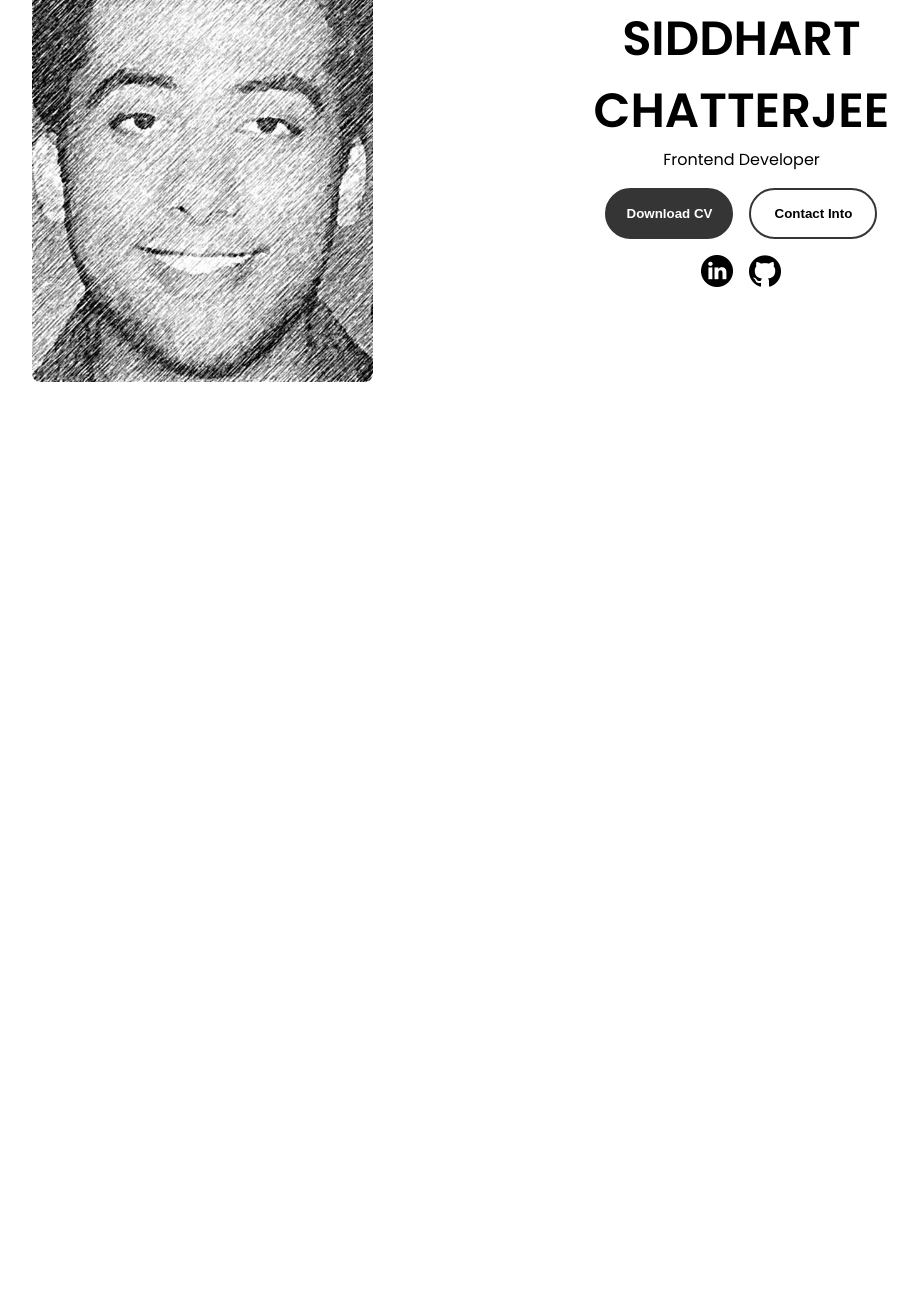
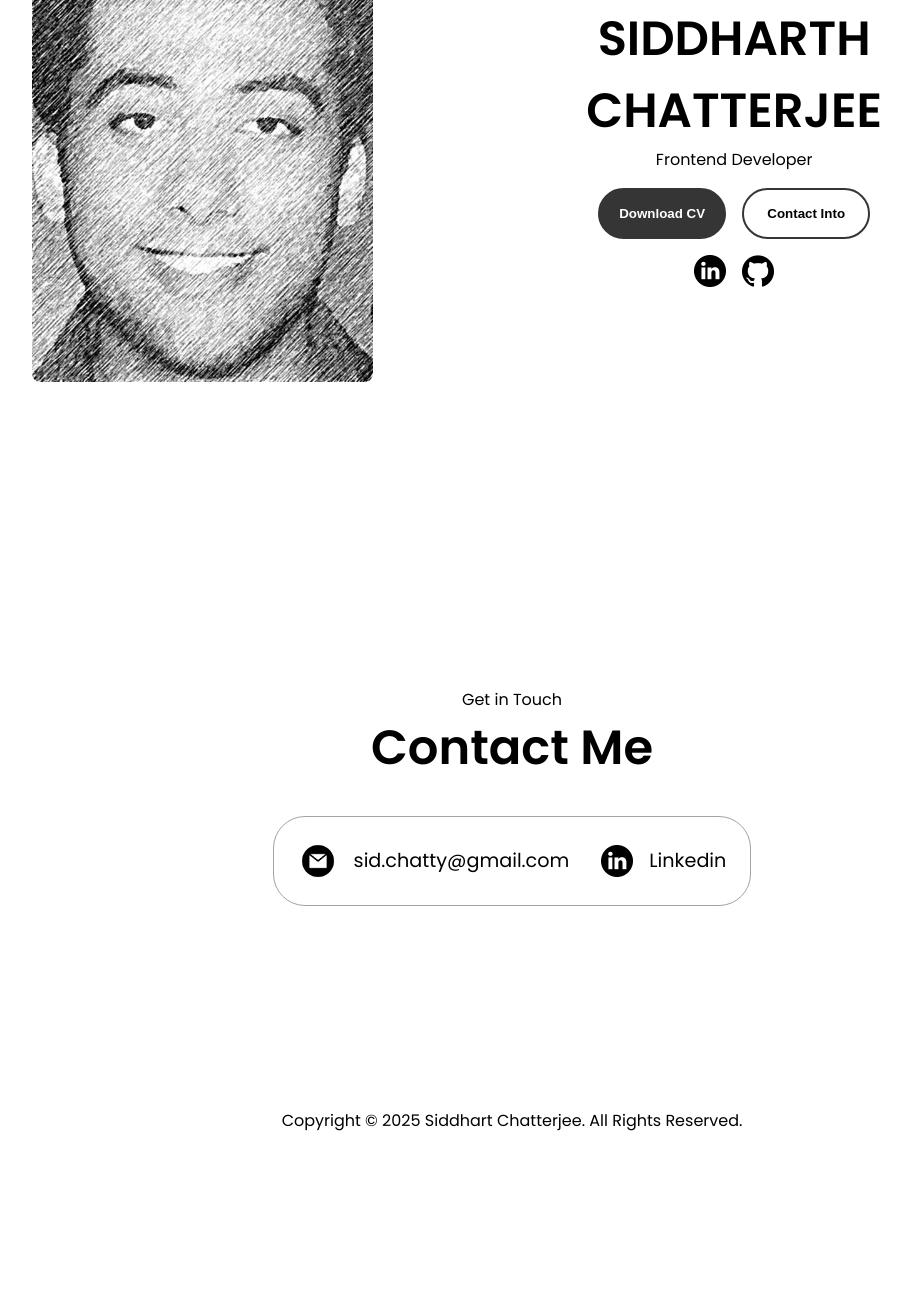
Before and after one commit to elSiD1011/Portfolio, a plain HTML site: page index.html in a window 1280 px wide. Shown: the part 284-1600 px from the top of the page, without its empty margins (128-1036 px from the left). Before the commit the page ends 800 px from the top, so only its background shows below. Drawn offline with Linux system fonts and the light colour scheme.

Commit message:
17 July 2025

```diff
--- a/index.html
+++ b/index.html
@@ -10,7 +10,7 @@
   <main>
     <header>
       <nav id="navbar">
-        <div class="logo">Siddhart Chatterjee</div>
+        <div class="logo">Siddharth Chatterjee</div>
         <div>
           <ul class="menu-links">
             <li><a href="#about">About</a></li>
@@ -28,7 +28,7 @@
         </div>
         <div class="profile-text-container">
           <p class="text-1">Hello I'm</p>
-          <h1 class="title">SIDDHART CHATTERJEE</h1>
+          <h1 class="title">SIDDHARTH CHATTERJEE</h1>
           <p class="text-2">Frontend Developer</p>
           <div class="btn-container">
             <button class="btn btn-color-1">Download CV</button>
@@ -41,6 +41,35 @@
         </div>
       </div>
     </section>
+    <section id="contact">
+      <p class="text-1">Get in Touch</p>
+      <h1 class="title">Contact Me</h1>
+      <div class="contact-info-main-container">
+        <div class="contact-info-container">
+          <img src="./assets/email.png" alt="Email Icon" class="icon contact-icon email-icon">
+          <p><a href="mailto:sid.chatty@gmail.com"></a>sid.chatty@gmail.com</p>
+        </div>
+        <div class="contact-info-container">
+          <img src="./assets/linkedin.png" alt="Linkedin" class="icon contact-icon">
+          <p><a href="https://www.linkedin.com/in/elsid1011/">Linkedin</a></p>
+        </div>
+      </div>
+    </section>
+    <footer>
+      <!-- <nav>
+        <div class="footer-links-container">
+          <ul class="footer-links">
+            <li><a href="#about">About</a></li>
+            <li><a href="#experience">Experience</a></li>
+            <li><a href="#projects">Projects</a></li>
+            <li><a href="#contact">Contact</a></li>
+          </ul>
+        </div>
+      </nav> -->
+      <p>
+        Copyright &copy; 2025 Siddhart Chatterjee. All Rights Reserved.
+      </p>
+    </footer>
   </main>
   <script src="utils/script.js"></script>
 </body>
--- a/utils/main.css
+++ b/utils/main.css
@@ -157,6 +157,77 @@ section {
     height: 2rem;
 }
 
+/* CONTACT SECTION */
+#contact {
+    display: flex;
+    flex-direction: column;
+    justify-content: center;
+    align-items: center;
+    height: 70vh;
+}
+
+.contact-info-main-container {
+  display: flex;
+  justify-content: center;
+  border-radius: 2rem;
+  border: rgb(53, 53, 53) 0.1rem solid;
+  border-color: rgb(163, 163, 163);
+  background: (250, 250, 250);
+  margin: 2rem auto;
+  padding: 0.5rem;
+}
+
+.contact-info-container {
+  display: flex;
+  align-items: center;
+  justify-content: center;
+  gap: 1rem;
+  margin: 1rem;
+}
+
+.contact-info-container p {
+  font-size: larger;
+}
+
+.contact-icon {
+  cursor: pointer;
+}
+
+.email-icon {
+  height: 2.5rem;
+}
+
+/* FOOTER SECTION */
+footer {
+  height: 26vh;
+  margin: 0 1rem;
+}
+
+footer p {
+  text-align: center;
+  margin-top: 2rem;
+}
+
+nav, .footer-links {
+  display: flex;
+}
+
+.footer-links{
+  gap: 2rem;
+  list-style: none;
+  font-size: 1.5rem;
+}
+
+.footer-links li a {
+  color: black;
+}
+
+.footer-links li > a:hover {
+  color: #1956aa;
+  text-decoration: underline;
+  text-underline-offset: 0.5rem;
+  text-decoration-color: rgb(181, 181, 181);
+}
 
 
 /* Media Queries For Responsive Design */
```
